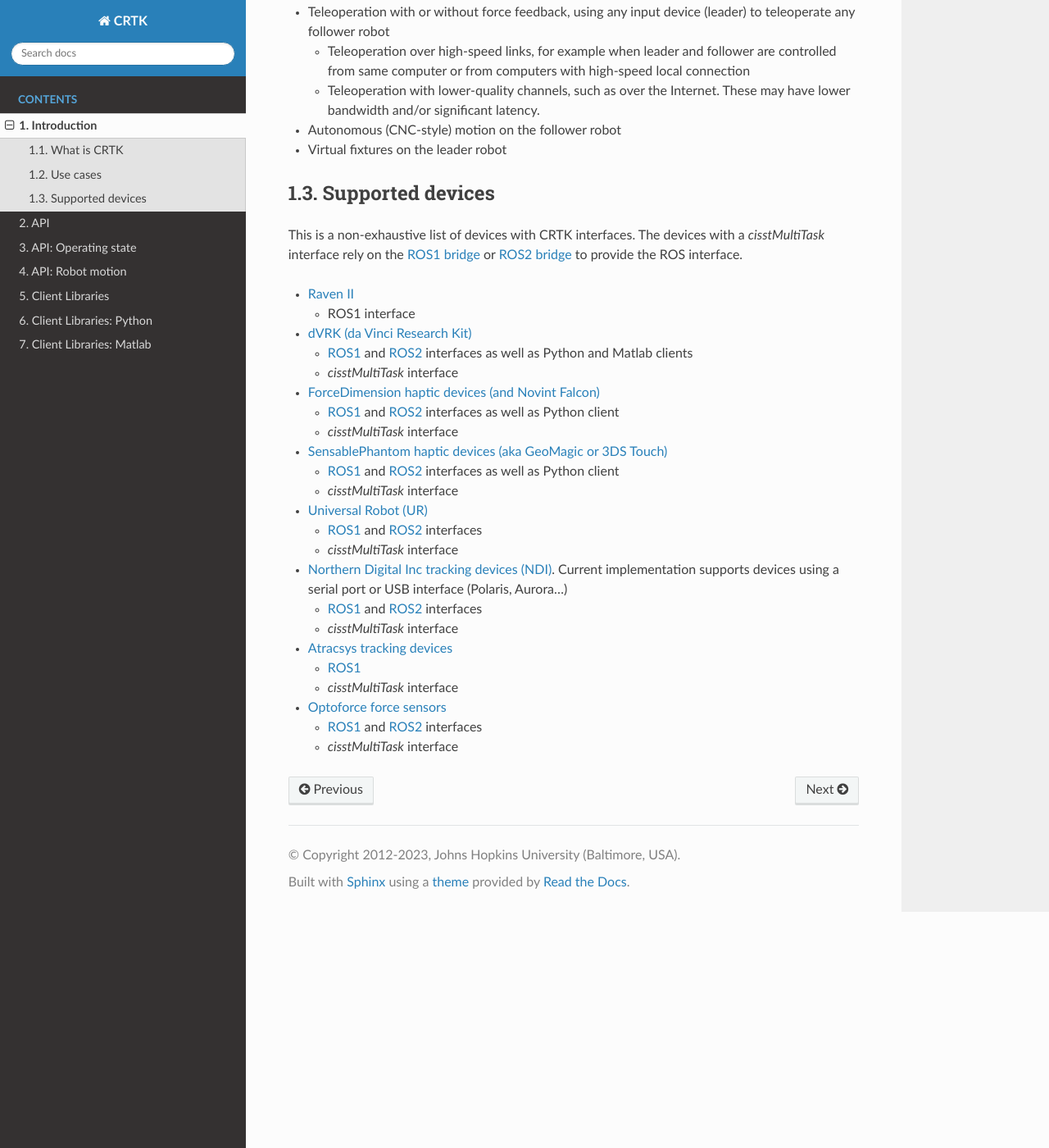
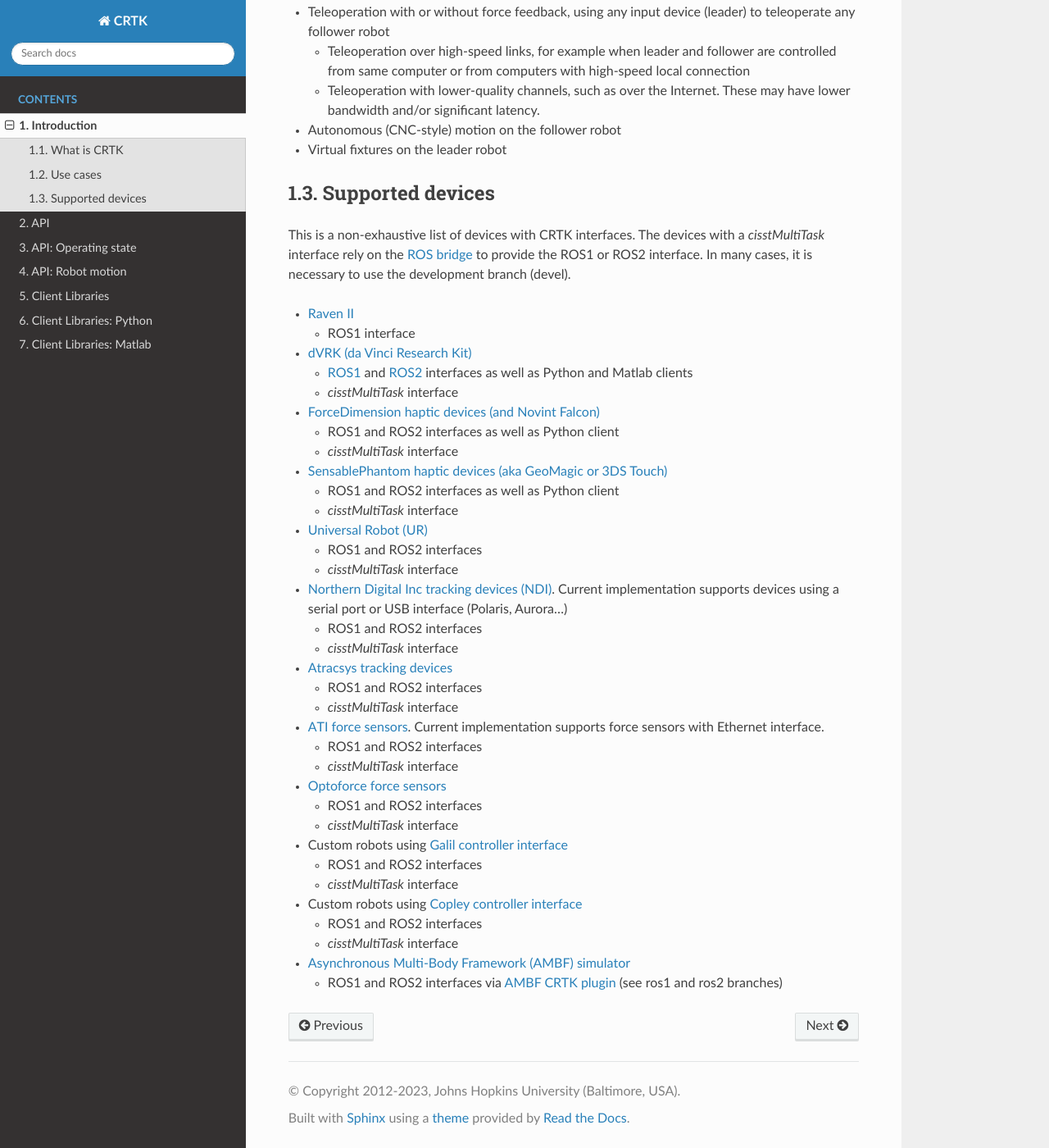
Before and after one commit to collaborative-robotics/documentation, a Sphinx documentation site: the page built from docs/pages/introduction.rst, in a window 1280 px wide and 1400 px high, scrolled down 605 px. Shown: the whole window at 82% size. Built offline with Sphinx 7.4.7 and the Read the Docs theme 3.1.0, drawn with Linux system fonts in a browser that asks for light colours.

Commit message:
Update introduction.rst
No longer using separate ROS1 and ROS2 repositories for most devices; added several new devices with CRTK interfaces.

```diff
--- a/docs/pages/introduction.rst
+++ b/docs/pages/introduction.rst
@@ -52,7 +52,7 @@ robots. Typical use cases include:
 Supported devices
 *****************
 
-This is a non-exhaustive list of devices with CRTK interfaces.  The devices with a *cisstMultiTask* interface rely on the `ROS1 bridge <https://github.com/jhu-cisst/cisst-ros>`_ or `ROS2 bridge <https://github.com/jhu-cisst/cisst_ros2_crtk>`_ to provide the ROS interface.
+This is a non-exhaustive list of devices with CRTK interfaces.  The devices with a *cisstMultiTask* interface rely on the `ROS bridge <https://github.com/jhu-cisst/cisst-ros>`_ to provide the ROS1 or ROS2 interface.  In many cases, it is necessary to use the development branch (devel).
 
 * `Raven II <https://applieddexterity.com/>`_
 
@@ -66,36 +66,58 @@ This is a non-exhaustive list of devices with CRTK interfaces.  The devices with
 
 * `ForceDimension haptic devices (and Novint Falcon) <https://github.com/jhu-saw/sawForceDimensionSDK>`_
 
-  * `ROS1 <https://github.com/jhu-saw/sawForceDimensionSDK>`_ and `ROS2 <https://github.com/jhu-saw/sawForceDimensionSDKROS2>`_ interfaces as well as Python client
+  * ROS1 and ROS2 interfaces as well as Python client
 
   * *cisstMultiTask* interface
 
 * `SensablePhantom haptic devices (aka GeoMagic or 3DS Touch) <https://github.com/jhu-saw/sawSensablePhantom>`_
 
-  * `ROS1 <https://github.com/jhu-saw/sawSensablePhantom>`_ and `ROS2 <https://github.com/jhu-saw/sawSensablePhantomROS2>`_ interfaces as well as Python client
+  * ROS1 and ROS2 interfaces as well as Python client
 
   * *cisstMultiTask* interface
 
 * `Universal Robot (UR) <https://github.com/jhu-saw/sawUniversalRobot>`_
 
-  * `ROS1 <https://github.com/jhu-saw/sawUniversalRobot>`_ and `ROS2 <https://github.com/jhu-saw/sawUniversalRobotROS2>`_ interfaces
+  * ROS1 and ROS2 interfaces
 
   * *cisstMultiTask* interface
 
 * `Northern Digital Inc tracking devices (NDI) <https://github.com/jhu-saw/sawNDITracker>`_.  Current implementation supports devices using a serial port or USB interface (Polaris, Aurora...)
 
-  * `ROS1 <https://github.com/jhu-saw/sawNDITracker>`_ and `ROS2 <https://github.com/jhu-saw/sawNDITrackerROS2>`_ interfaces
+  * ROS1 and ROS2 interfaces
 
   * *cisstMultiTask* interface
 
 * `Atracsys tracking devices <https://github.com/jhu-saw/sawAtracsysFusionTrack>`_
 
-  * `ROS1 <https://github.com/jhu-saw/sawAtracsysFusionTrack>`_
+  * ROS1 and ROS2 interfaces
+
+  * *cisstMultiTask* interface
+
+* `ATI force sensors <https://github.com/jhu-saw/sawATIForceSensor>`_. Current implementation supports force sensors with Ethernet interface.
+
+  * ROS1 and ROS2 interfaces
 
   * *cisstMultiTask* interface
 
 * `Optoforce force sensors <https://github.com/jhu-saw/sawOptoforceSensor>`_
 
-  * `ROS1 <https://github.com/jhu-saw/sawOptoforceSensor>`_ and `ROS2 <https://github.com/jhu-saw/sawOptoforceSensorROS2>`_ interfaces
+  * ROS1 and ROS2 interfaces
 
   * *cisstMultiTask* interface
+
+* Custom robots using `Galil controller interface <https://github.com/jhu-saw/sawGalilController>`_
+
+  * ROS1 and ROS2 interfaces
+
+  * *cisstMultiTask* interface
+
+* Custom robots using `Copley controller interface <https://github.com/jhu-saw/sawCopleyController>`_
+
+  * ROS1 and ROS2 interfaces
+
+  * *cisstMultiTask* interface
+
+* `Asynchronous Multi-Body Framework (AMBF) simulator <https://github.com/WPI-AIM/ambf>`_
+
+  * ROS1 and ROS2 interfaces via `AMBF CRTK plugin <https://github.com/LCSR-CIIS/ambf_crtk_plugin>`_ (see ros1 and ros2 branches)
```
